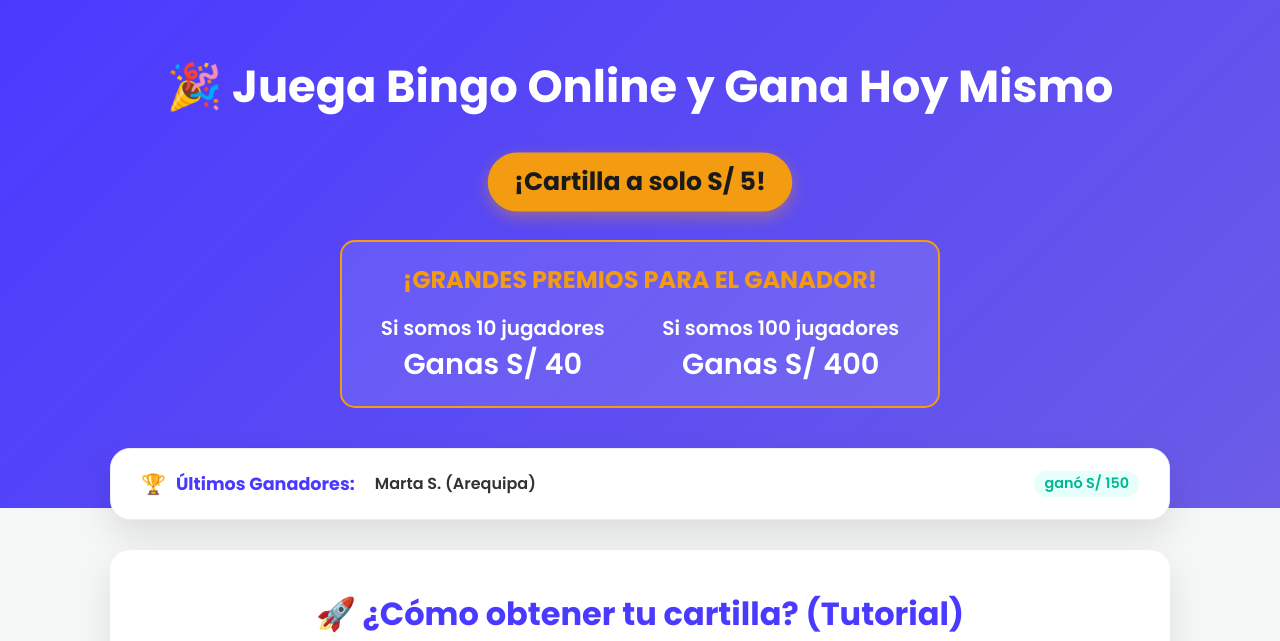
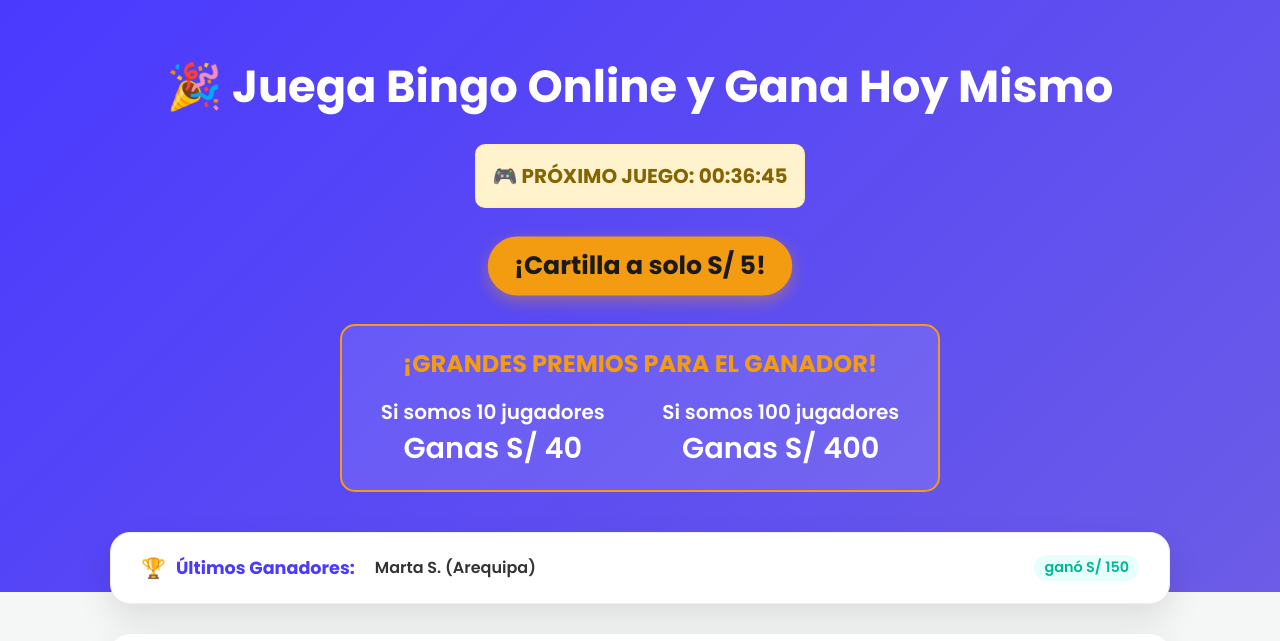
Before and after one commit to CjSystem2026/bingo-online, a website: page public/landing.html in a window 1280 px wide. Shown: the top 641 px of the page. Drawn offline with Linux system fonts and the light colour scheme.

Commit message:
feat: Add countdown timer for 9:00 PM to landing header

```diff
--- a/public/landing.html
+++ b/public/landing.html
@@ -20,7 +20,10 @@
     <!-- End Google Tag Manager (noscript) -->
     <header>
         <h1>🎉 Juega Bingo Online y Gana Hoy Mismo</h1>
-        <div class="price-badge">¡Cartilla a solo S/ 5!</div>
+        <div id="countdown-banner" style="background: #fff3cd; color: #856404; padding: 15px; border-radius: 10px; display: inline-block; margin: 10px 0; font-weight: 700; border: 2px solid #ffeeba;">
+            🎮 PRÓXIMO JUEGO: <span id="timer">--:--:--</span>
+        </div>
+        <div class="price-badge" style="display: block; width: fit-content; margin: 20px auto;">¡Cartilla a solo S/ 5!</div>
         <div class="ganancia-header">
             <h2>¡GRANDES PREMIOS PARA EL GANADOR!</h2>
             <div class="ejemplos">
@@ -106,11 +109,47 @@
     </main>
 
     <footer>
-        <p>&copy; 2026 Bingo Online Actualizado - Juega con responsabilidad.</p>
+        <p>&copy; 2026 Bingo Online - Juega con responsabilidad.</p>
         <p>¿Tienes alguna duda o inconveniente? Escríbenos a <a href="mailto:soporte@bingopremium.com" style="color: #fab1a0; text-decoration: none;">soporte@bingopremium.com</a></p>
     </footer>
 
     <script>
+        // Lógica del Contador Regresivo
+        function updateCountdown() {
+            const now = new Date();
+            const target = new Date();
+
+            // Configurar el objetivo: Hoy a las 9:00 PM (21:00)
+            target.setHours(21, 0, 0, 0);
+
+            // Si ya pasaron las 9 PM de hoy, apuntar a las 9 PM de mañana
+            if (now > target) {
+                target.setDate(target.getDate() + 1);
+            }
+
+            const diff = target - now;
+
+            const h = Math.floor(diff / (1000 * 60 * 60));
+            const m = Math.floor((diff % (1000 * 60 * 60)) / (1000 * 60));
+            const s = Math.floor((diff % (1000 * 60)) / 1000);
+
+            const displayH = h < 10 ? '0' + h : h;
+            const displayM = m < 10 ? '0' + m : m;
+            const displayS = s < 10 ? '0' + s : s;
+
+            document.getElementById('timer').innerText = `${displayH}:${displayM}:${displayS}`;
+
+            // Si falta poco, cambiar color a alerta
+            if (h === 0 && m < 30) {
+                document.getElementById('countdown-banner').style.background = '#f8d7da';
+                document.getElementById('countdown-banner').style.color = '#721c24';
+                document.getElementById('countdown-banner').style.borderColor = '#f5c6cb';
+            }
+        }
+
+        setInterval(updateCountdown, 1000);
+        updateCountdown();
+
         // Lógica del Video Tutorial
         const video = document.getElementById('tutorialVideo');
         const videoContainer = document.getElementById('videoContainer');
```
